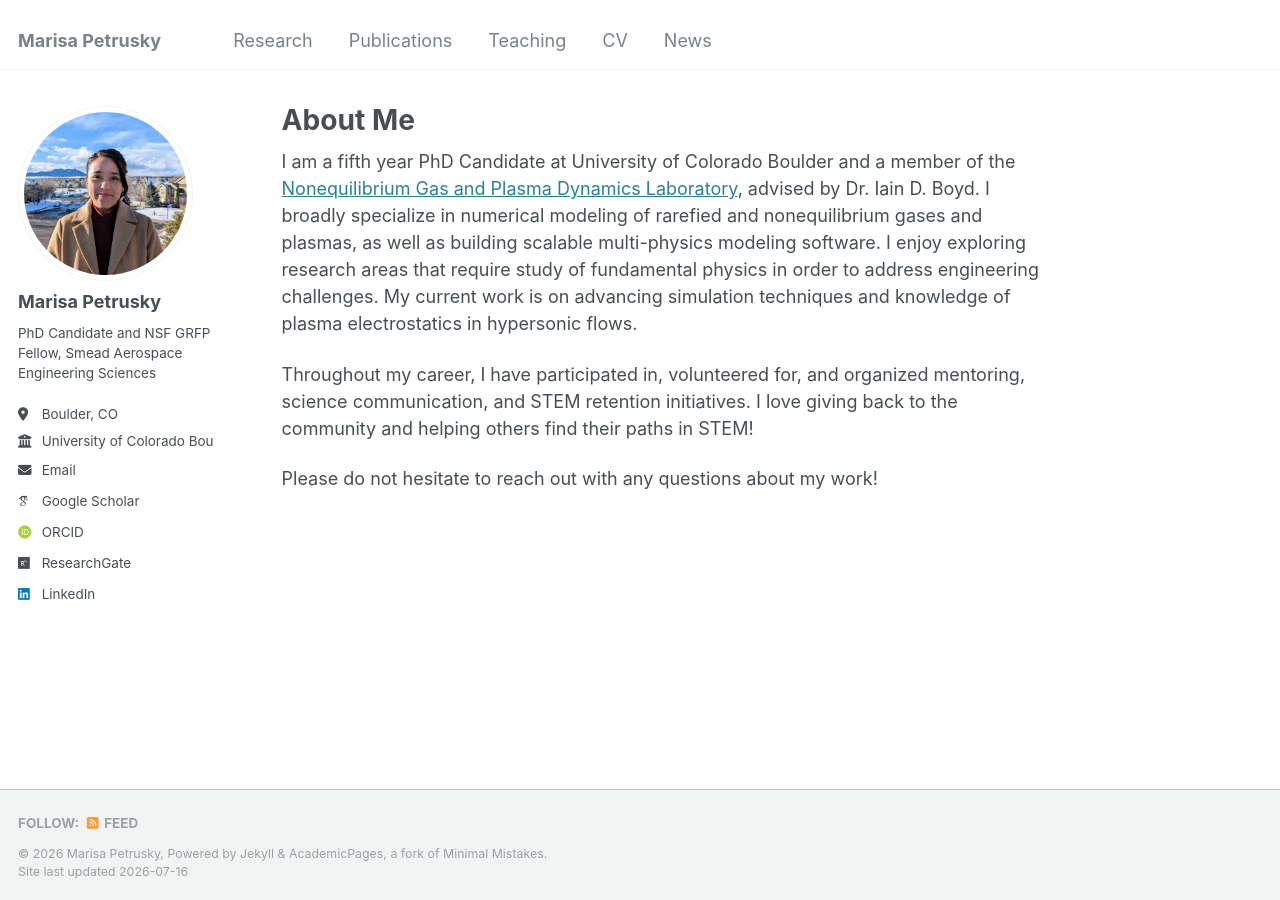
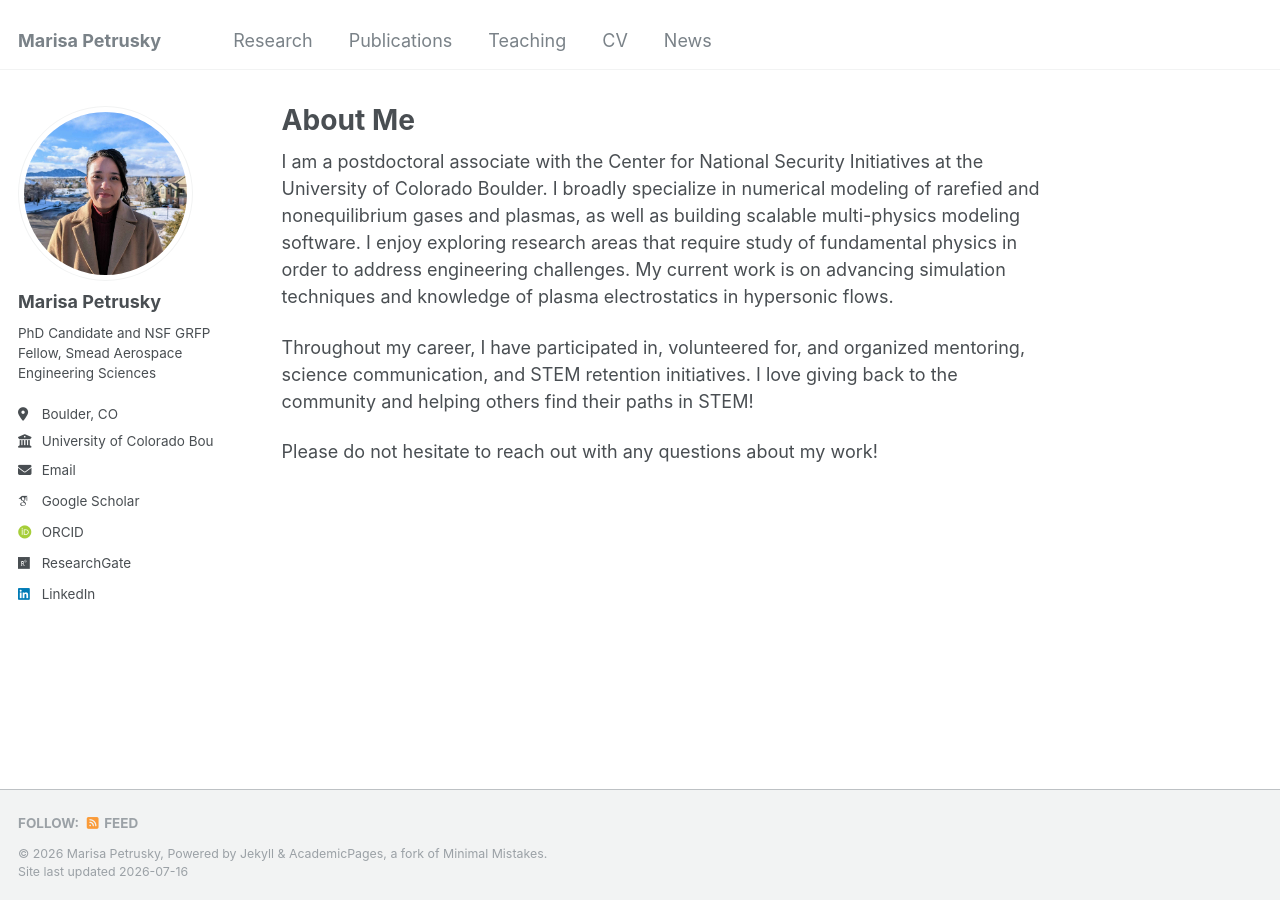
Before and after one commit to marisapetrusky/marisapetrusky.github.io, a Jekyll site: the page built from _pages/about.md, in a window 1280 px wide. Built offline with Jekyll 4.4.1, drawn with Linux system fonts in a browser that asks for light colours; some web fonts are replaced.

Commit message:
Update about.md

```diff
--- a/_pages/about.md
+++ b/_pages/about.md
@@ -7,7 +7,7 @@
   - /about.html
 ---
 
-I am a fifth year PhD Candidate at University of Colorado Boulder and a member of the [Nonequilibrium Gas and Plasma Dynamics Laboratory](https://www.colorado.edu/lab/ngpdl), advised by Dr. Iain D. Boyd. I broadly specialize in numerical modeling of rarefied and nonequilibrium gases and plasmas, as well as building scalable multi-physics modeling software. I enjoy exploring research areas that require study of fundamental physics in order to address engineering challenges. My current work is on advancing simulation techniques and knowledge of plasma electrostatics in hypersonic flows.
+I am a postdoctoral associate with the Center for National Security Initiatives at the University of Colorado Boulder. I broadly specialize in numerical modeling of rarefied and nonequilibrium gases and plasmas, as well as building scalable multi-physics modeling software. I enjoy exploring research areas that require study of fundamental physics in order to address engineering challenges. My current work is on advancing simulation techniques and knowledge of plasma electrostatics in hypersonic flows.
 
 Throughout my career, I have participated in, volunteered for, and organized mentoring, science communication, and STEM retention initiatives. I love giving back to the community and helping others find their paths in STEM!
 
```
